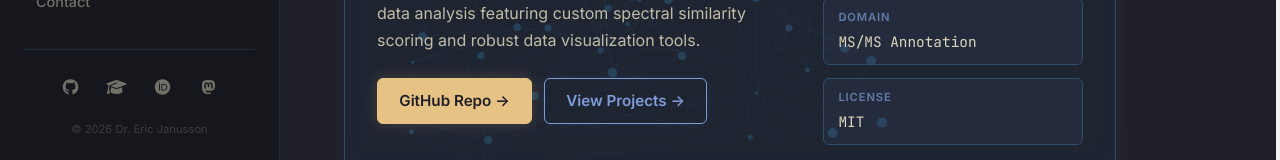
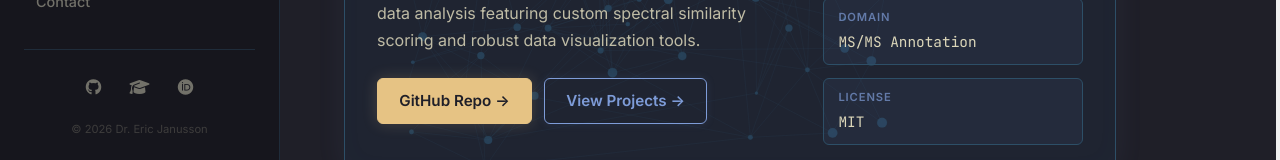
Before and after one commit to janusson/janusson.github.io, an Astro site: page / in a window 1280 px wide. Shown: the part 514-674 px from the top of the page. Built offline with nearby package versions, Linux system fonts and the light colour scheme; Astro itself is replaced by a stand-in of ours.

Commit message:
Remove Mastodon social link and domain verification

```diff
--- a/src/components/Sidebar.astro
+++ b/src/components/Sidebar.astro
@@ -24,12 +24,6 @@ const socialLinks = [
     label: "ORCiD",
     icon: "fa-brands fa-orcid",
     url: "https://orcid.org/0000-0002-3207-7067",
-  },
-  {
-    label: "Mastodon",
-    icon: "fa-brands fa-mastodon",
-    url: "https://mastodon.social/@janussone",
-    rel: "me noopener noreferrer",
   },
 ];
 
--- a/src/layouts/BaseLayout.astro
+++ b/src/layouts/BaseLayout.astro
@@ -14,9 +14,7 @@ export interface Props extends PageMeta {
 const DEFAULT_IMAGE = "/assets/images/Spectral-Similarity-Networking-3-Large.png";
 
 const { title, description, image } = Astro.props.frontmatter || Astro.props;
-const pageDescription =
-  description ||
-  "PhD Analytical chemist and scientific software developer.";
+const pageDescription = description || "PhD Analytical chemist and scientific software developer.";
 const resolvedImage = new URL(
   image || DEFAULT_IMAGE,
   Astro.url || Astro.site || "https://www.ericjanusson.ca",
@@ -421,8 +419,6 @@ const resolvedImage = new URL(
     </style>
   </head>
   <body>
-    <!-- Mastodon domain verification - hidden -->
-    <a rel="me" href="https://mastodon.social/@janussone" hidden>Mastodon</a>
     <div class="page-wrapper">
       <Sidebar />
       <main class="main-content">
```
